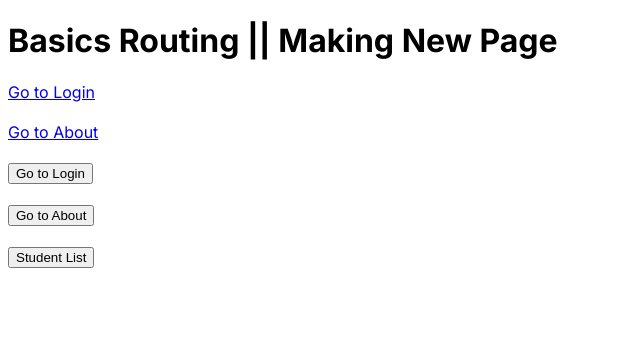
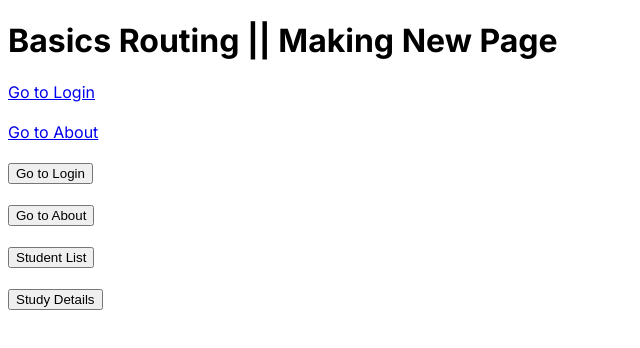
Before and after one commit to sushantskb/Next.Js_Tutorial, a Next.js app: page / in a window 1280 px wide. Shown: the top 348 px of the page, without its empty margins (0-640 px from the left). Built offline with nearby package versions, Linux system fonts and the light colour scheme.

Commit message:
404 page not found in next.js

```diff
--- /dev/null
+++ b/src/app/about/[...not-found]/not-found.css
@@ -0,0 +1,40 @@
+body {
+    display: flex;
+    align-items: center;
+    justify-content: center;
+    height: 100vh;
+    margin: 0;
+    background-color: #f39c12; /* Background color */
+    font-family: 'Arial', sans-serif;
+    color: #34495e; /* Text color */
+}
+
+.container {
+    text-align: center;
+}
+
+h1 {
+    font-size: 5em;
+    margin: 0;
+    color: #e74c3c; /* Red color */
+}
+
+p {
+    font-size: 1.5em;
+    margin-top: 0;
+}
+
+.emoji {
+    font-size: 2em;
+    margin-bottom: 20px;
+}
+
+a {
+    text-decoration: none;
+    color: #3498db; /* Blue color */
+    font-weight: bold;
+}
+
+a:hover {
+    text-decoration: underline;
+}
--- /dev/null
+++ b/src/app/login/[...not-found]/not-found.css
@@ -0,0 +1,40 @@
+body {
+    display: flex;
+    align-items: center;
+    justify-content: center;
+    height: 100vh;
+    margin: 0;
+    background-color: #2c3e50; /* Background color */
+    font-family: 'Arial', sans-serif;
+    color: #ecf0f1; /* Text color */
+}
+
+.container {
+    text-align: center;
+}
+
+h1 {
+    font-size: 5em;
+    margin: 0;
+    color: #e74c3c; /* Red color */
+}
+
+p {
+    font-size: 1.5em;
+    margin-top: 0;
+}
+
+.emoji {
+    font-size: 2em;
+    margin-bottom: 20px;
+}
+
+a {
+    text-decoration: none;
+    color: #3498db; /* Blue color */
+    font-weight: bold;
+}
+
+a:hover {
+    text-decoration: underline;
+}
--- /dev/null
+++ b/src/app/not-found.css
@@ -0,0 +1,40 @@
+body {
+    display: flex;
+    align-items: center;
+    justify-content: center;
+    height: 100vh;
+    margin: 0;
+    background-color: #f6f6f6;
+    font-family: 'Arial', sans-serif;
+    color: #333;
+}
+
+.container {
+    text-align: center;
+}
+
+h1 {
+    font-size: 5em;
+    margin: 0;
+    color: #ff5252; /* Red color */
+}
+
+p {
+    font-size: 1.5em;
+    margin-top: 0;
+}
+
+.emoji {
+    font-size: 2em;
+    margin-bottom: 20px;
+}
+
+a {
+    text-decoration: none;
+    color: #4285f4; /* Google Blue */
+    font-weight: bold;
+}
+
+a:hover {
+    text-decoration: underline;
+}
--- a/src/app/page.js
+++ b/src/app/page.js
@@ -25,6 +25,9 @@ const home = ()=> {
       <br />
       <br />
       <button onClick={() => navigate("/studentList")}>Student List</button>
+      <br />
+      <br />
+      <button onClick={() => navigate("/study")}>Study Details</button>
     </main>
   );
 }
```
Also changed, not shown: src/app/about/[...not-found]/page.js (added, +15 -0 lines), src/app/login/[...not-found]/page.js (added, +18 -0 lines), src/app/not-found.js (added, +15 -0 lines), src/app/study/[...lecture]/page.js (added, +11 -0 lines), src/app/study/page.js (added, +8 -0 lines).
